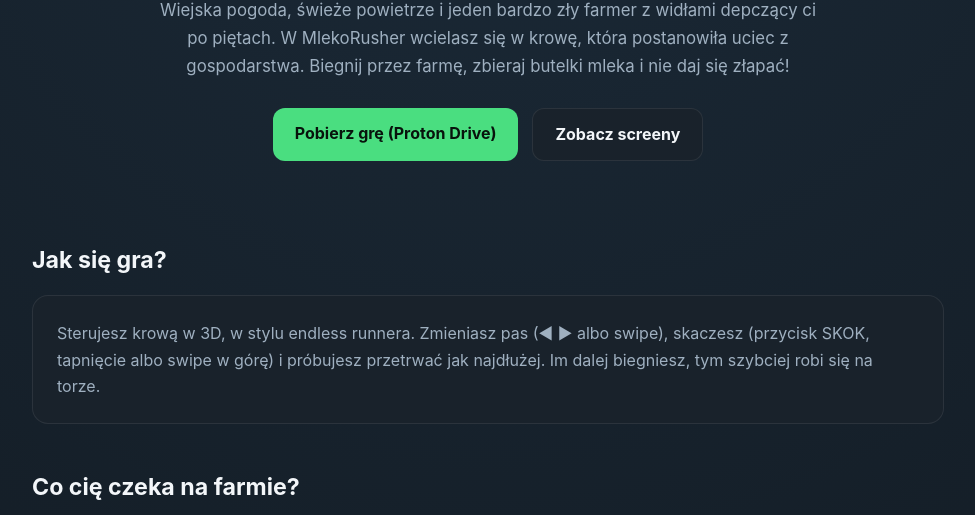
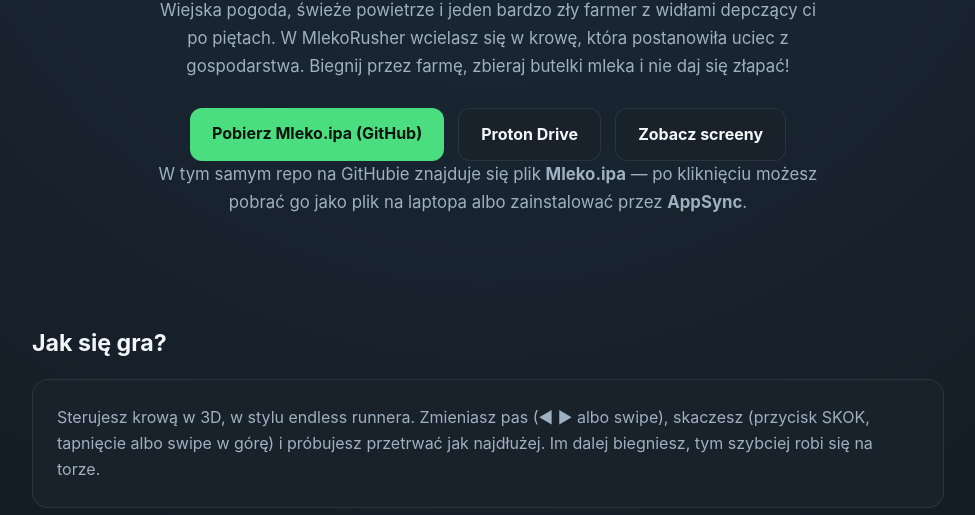
Before and after one commit to iguszdev/Mleko, a plain HTML site: page index.html in a window 1280 px wide. Shown: the part 285-800 px from the top of the page, without its empty margins (152-1127 px from the left). Drawn offline with Linux system fonts and the light colour scheme.

Commit message:
Update download links and add note for Mleko.ipa
Added download link for Mleko.ipa and updated notes.

```diff
--- a/index.html
+++ b/index.html
@@ -16,7 +16,7 @@
             --border: rgba(255, 255, 255, 0.08);
         }
 
-        * {
+        *, *::before, *::after {
             box-sizing: border-box;
             margin: 0;
             padding: 0;
@@ -142,6 +142,12 @@
 
         .btn-secondary:hover {
             transform: translateY(-1px);
+        }
+
+        .download-note {
+            margin-top: 14px;
+            color: var(--muted);
+            font-size: 0.9rem;
         }
 
         .section-title {
@@ -281,9 +287,13 @@
                     zbieraj butelki mleka i nie daj się złapać!
                 </p>
                 <div class="btn-group" id="pobierz">
-                    <a class="btn btn-primary" href="https://drive.proton.me/urls/KB4MSF4V40#DnnIgs1Og3W4" target="_blank" rel="noopener noreferrer">Pobierz grę (Proton Drive)</a>
+                    <a class="btn btn-primary" href="Mleko.ipa" download>Pobierz Mleko.ipa (GitHub)</a>
+                    <a class="btn btn-secondary" href="https://drive.proton.me/urls/KB4MSF4V40#DnnIgs1Og3W4" target="_blank" rel="noopener noreferrer">Proton Drive</a>
                     <a class="btn btn-secondary" href="#screeny">Zobacz screeny</a>
                 </div>
+                <p class="download-note">
+                    W tym samym repo na GitHubie znajduje się plik <strong>Mleko.ipa</strong> — po kliknięciu możesz pobrać go jako plik na laptopa albo zainstalować przez <strong>AppSync</strong>.
+                </p>
             </section>
 
             <section id="jak-sie-gra">
@@ -344,7 +354,7 @@
                         <div class="shot-frame">
                             <img src="img2.PNG" alt="Screen 2 z gry MlekoRusher">
                         </div>
-                        <div class="shot-caption">Screen 2/div>
+                        <div class="shot-caption">Screen 2</div>
                     </div>
                     <div class="shot">
                         <div class="shot-frame">
@@ -361,6 +371,7 @@
                     <ul>
                         <li><strong>Platforma:</strong> iOS 12.5.8 i nowsze, tryb pionowy</li>
                         <li><strong>Grafika:</strong> 3D na SceneKit, wszystkie tekstury generowane w kodzie</li>
+                        <li><strong>Plik instalacyjny:</strong> <code>Mleko.ipa</code> w repozytorium GitHub (pobranie na laptopa lub instalacja przez AppSync)</li>
                         <li><strong>Dodatki:</strong> brak reklam, brak internetu, tylko ty, krowa i farmer</li>
                     </ul>
                 </div>
```
